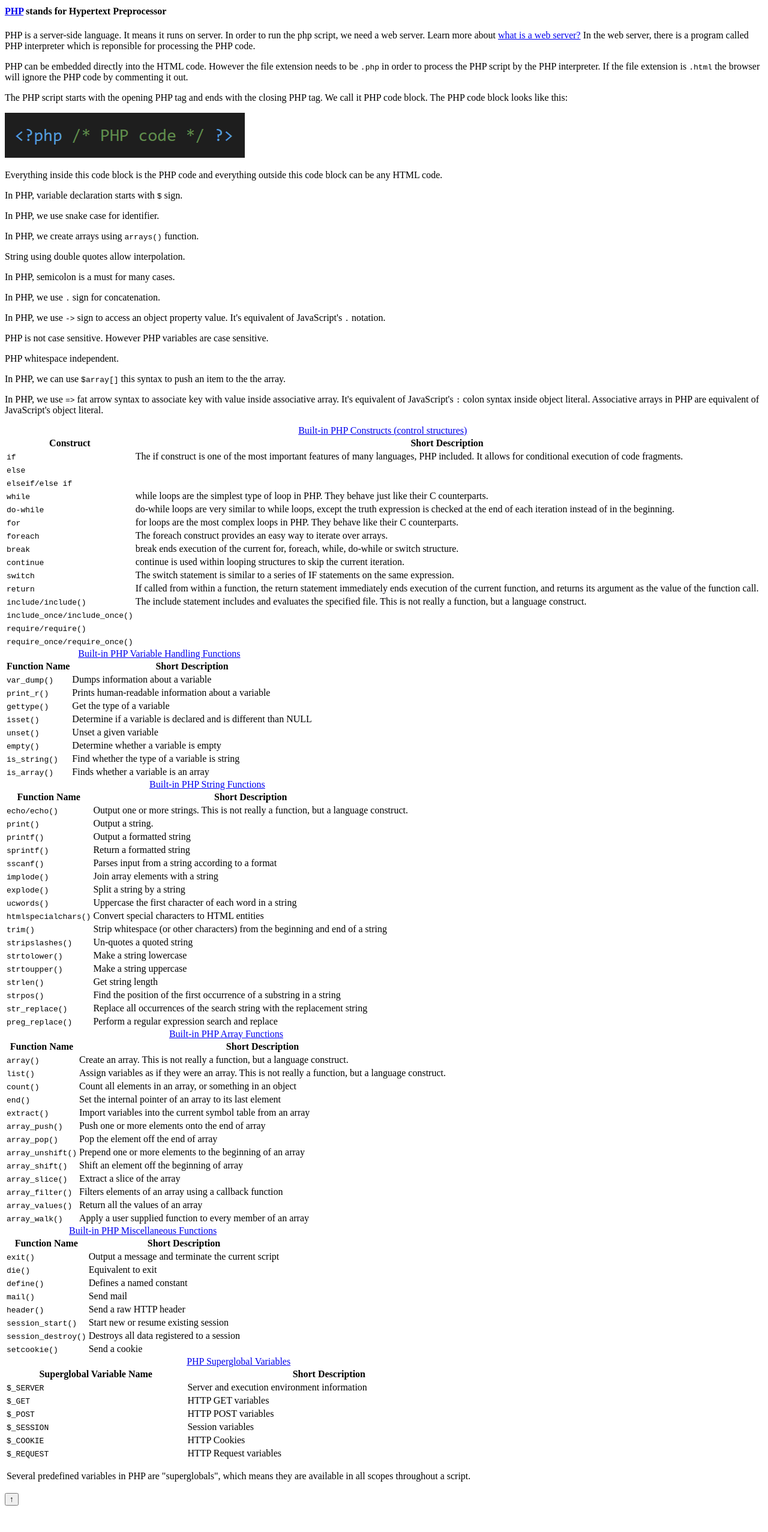
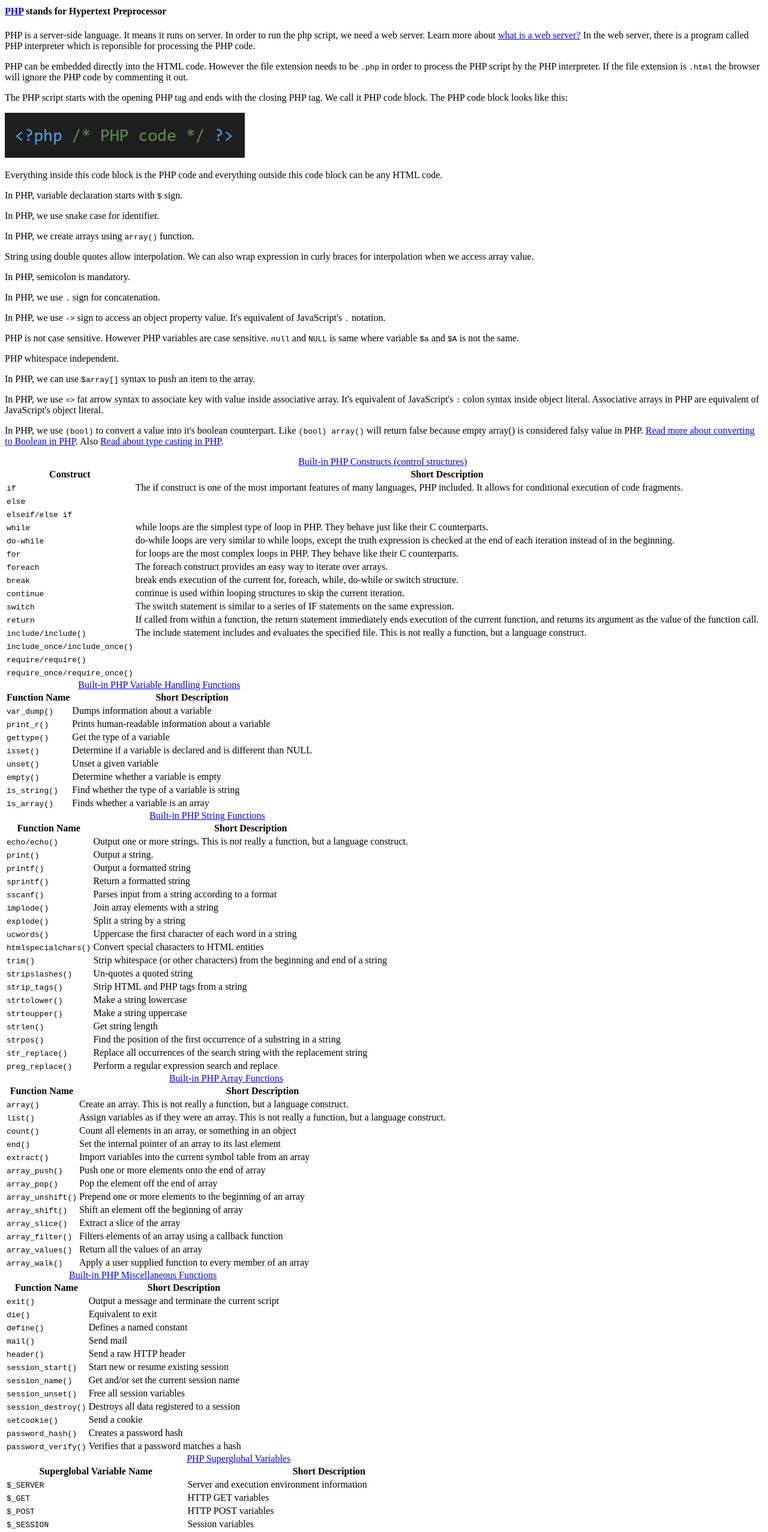
Before and after one commit to richtech9/learn-rich, a Vue app: page /php in a window 1280 px wide. Shown: the part 234-2788 px from the top of the page at 60% size. Before the commit the page ends 2752 px from the top, so only its background shows below. Built offline with nearby package versions, Linux system fonts and the light colour scheme; a small style sheet from the web is missing.

Commit message:
Add more php functions

```diff
--- a/src/scss/base/_global.scss
+++ b/src/scss/base/_global.scss
@@ -47,6 +47,7 @@ blockquote {
   }
 }
 
+code,
 code.inline {
   font-size: 20px;
   color: #c7254e;
--- a/src/views/php/Php.vue
+++ b/src/views/php/Php.vue
@@ -37,41 +37,45 @@
               </p>
 
               <p>
-                In PHP, variable declaration starts with <code class="inline">$</code> sign.
+                In PHP, variable declaration starts with <code>$</code> sign.
               </p>
 
               <p>In PHP, we use snake case for identifier.</p>
 
-              <p>In PHP, we create arrays using <code class="inline">arrays()</code> function.</p>
+              <p>In PHP, we create arrays using <code>array()</code> function.</p>
 
               <p>
-                String using double quotes allow interpolation.
+                String using double quotes allow interpolation. We can also wrap expression in curly braces for interpolation when we access array value.
               </p>
 
               <p>
-                In PHP, semicolon is a must for many cases.
+                In PHP, semicolon is mandatory.
               </p>
 
               <p>
-                In PHP, we use <code class="inline">.</code> sign for concatenation.
+                In PHP, we use <code>.</code> sign for concatenation.
               </p>
 
               <p>
-                In PHP, we use <code class="inline">-></code> sign to access an object property value. It's equivalent of JavaScript's <code class="inline">.</code> notation.
+                In PHP, we use <code>-></code> sign to access an object property value. It's equivalent of JavaScript's <code>.</code> notation.
               </p>
 
               <p>
-                PHP is not case sensitive. However PHP variables are case sensitive.
+                PHP is not case sensitive. However PHP variables are case sensitive. <code>null</code> and <code>NULL</code> is same where variable <code>$a</code> and <code>$A</code> is not the same.
               </p>
 
               <p>PHP whitespace independent.</p>
 
               <p>
-                In PHP, we can use <code class="inline">$array[]</code> this syntax to push an item to the the array.
+                In PHP, we can use <code>$array[]</code> syntax to push an item to the array.
               </p>
 
               <p>
-                In PHP, we use <code class="inline">=></code> fat arrow syntax to associate key with value inside associative array. It's equivalent of JavaScript's <code class="inline">:</code> colon syntax inside object literal. Associative arrays in PHP are equivalent of JavaScript's object literal.
+                In PHP, we use <code>=></code> fat arrow syntax to associate key with value inside associative array. It's equivalent of JavaScript's <code>:</code> colon syntax inside object literal. Associative arrays in PHP are equivalent of JavaScript's object literal.
+              </p>
+
+              <p>
+                In PHP, we use <code>(bool)</code> to convert a value into it's boolean counterpart. Like <code>(bool) array()</code> will return false because empty array() is considered falsy value in PHP. <a href="https://www.php.net/manual/en/language.types.boolean.php" target="_blank">Read more about converting to Boolean in PHP</a>. Also <a href="https://www.php.net/manual/en/language.types.type-juggling.php" target="_blank">Read about type casting in PHP</a>.
               </p>
 
             </section>
@@ -90,7 +94,7 @@
                 </thead>
                 <tbody>
                   <tr v-for="(construct, index) in data.builtInConstructs" :key="index">
-                    <td><code class="inline">{{ construct.name }}</code></td>
+                    <td><code>{{ construct.name }}</code></td>
                     <td>{{ construct.description }}</td>
                   </tr>
                 </tbody>
@@ -111,7 +115,7 @@
                 </thead>
                 <tbody>
                   <tr v-for="(func, index) in data.variableHandlingFunctions" :key="index">
-                    <td><code class="inline">{{ func.name }}</code></td>
+                    <td><code>{{ func.name }}</code></td>
                     <td>{{ func.description }}</td>
                   </tr>
                 </tbody>
@@ -132,7 +136,7 @@
                 </thead>
                 <tbody>
                   <tr v-for="(func, index) in data.stringFunctions" :key="index">
-                    <td><code class="inline">{{ func.name }}</code></td>
+                    <td><code>{{ func.name }}</code></td>
                     <td>{{ func.description }}</td>
                   </tr>
                 </tbody>
@@ -153,7 +157,7 @@
                 </thead>
                 <tbody>
                   <tr v-for="(func, index) in data.arrayFunctions" :key="index">
-                    <td><code class="inline">{{ func.name }}</code></td>
+                    <td><code>{{ func.name }}</code></td>
                     <td>{{ func.description }}</td>
                   </tr>
                 </tbody>
@@ -174,7 +178,7 @@
                 </thead>
                 <tbody>
                   <tr v-for="(func, index) in data.miscFunctions" :key="index">
-                    <td><code class="inline">{{ func.name }}</code></td>
+                    <td><code>{{ func.name }}</code></td>
                     <td>{{ func.description }}</td>
                   </tr>
                 </tbody>
@@ -195,27 +199,27 @@
                 </thead>
                 <tbody>
                   <tr>
-                    <td><code class="inline">$_SERVER</code></td>
+                    <td><code>$_SERVER</code></td>
                     <td>Server and execution environment information</td>
                   </tr>
                   <tr>
-                    <td><code class="inline">$_GET</code></td>
+                    <td><code>$_GET</code></td>
                     <td>HTTP GET variables</td>
                   </tr>
                   <tr>
-                    <td><code class="inline">$_POST</code></td>
+                    <td><code>$_POST</code></td>
                     <td>HTTP POST variables</td>
                   </tr>
                   <tr>
-                    <td><code class="inline">$_SESSION</code></td>
+                    <td><code>$_SESSION</code></td>
                     <td>Session variables</td>
                   </tr>
                   <tr>
-                    <td><code class="inline">$_COOKIE</code></td>
+                    <td><code>$_COOKIE</code></td>
                     <td>HTTP Cookies</td>
                   </tr>
                   <tr>
-                    <td><code class="inline">$_REQUEST</code></td>
+                    <td><code>$_REQUEST</code></td>
                     <td>HTTP Request variables</td>
                   </tr>
                 </tbody>
@@ -226,6 +230,25 @@
                     </td>
                   </tr>
                 </tfoot>
+              </table>
+            </div><!-- /.c-table-responsive -->
+
+            <!-- MySQLi Related Functions -->
+            <div class="c-table-responsive u-middle-el">
+              <table class="c-table">
+                <caption>MySQLi Related Functions</caption>
+                <thead>
+                  <tr>
+                    <th>Function Name</th>
+                    <th>Short Description</th>
+                  </tr>
+                </thead>
+                <tbody>
+                  <tr v-for="(func, index) in data.mysqliFunctions" :key="index">
+                    <td><code>{{ func.name }}</code></td>
+                    <td>{{ func.description }}</td>
+                  </tr>
+                </tbody>
               </table>
             </div><!-- /.c-table-responsive -->
 
--- a/src/views/php/data.js
+++ b/src/views/php/data.js
@@ -141,6 +141,10 @@ const data = {
       description: 'Un-quotes a quoted string'
     },
     {
+      name: 'strip_tags()',
+      description: 'Strip HTML and PHP tags from a string'
+    },
+    {
       name: 'strtolower()',
       description: 'Make a string lowercase'
     },
@@ -259,6 +263,14 @@ const data = {
       description: 'Start new or resume existing session'
     },
     {
+      name: 'session_name()',
+      description: 'Get and/or set the current session name'
+    },
+    {
+      name: 'session_unset()',
+      description: 'Free all session variables'
+    },
+    {
       name: 'session_destroy()',
       description: 'Destroys all data registered to a session'
     },
@@ -266,6 +278,44 @@ const data = {
       name: 'setcookie()',
       description: 'Send a cookie'
     },
+    {
+      name: 'password_hash()',
+      description: 'Creates a password hash'
+    },
+    {
+      name: 'password_verify()',
+      description: 'Verifies that a password matches a hash'
+    },
+  ],
+  mysqliFunctions: [
+    {
+      name: 'mysqli_connect()',
+      description: 'Open a new connection to the MySQL server'
+    },
+    {
+      name: 'mysqli_connect_error()',
+      description: 'Returns a string description of the last connect error'
+    },
+    {
+      name: 'mysqli_query()',
+      description: 'Performs a query on the database'
+    },
+    {
+      name: 'mysqli_num_rows()',
+      description: 'Gets the number of rows in a result'
+    },
+    {
+      name: 'mysqli_fetch_assoc()',
+      description: 'Fetch a result row as an associative array'
+    },
+    {
+      name: 'mysqli_error()',
+      description: 'Returns a string description of the last error'
+    },
+    {
+      name: 'mysqli_close()',
+      description: 'Closes a previously opened database connection'
+    },
   ]
 }
 
```
